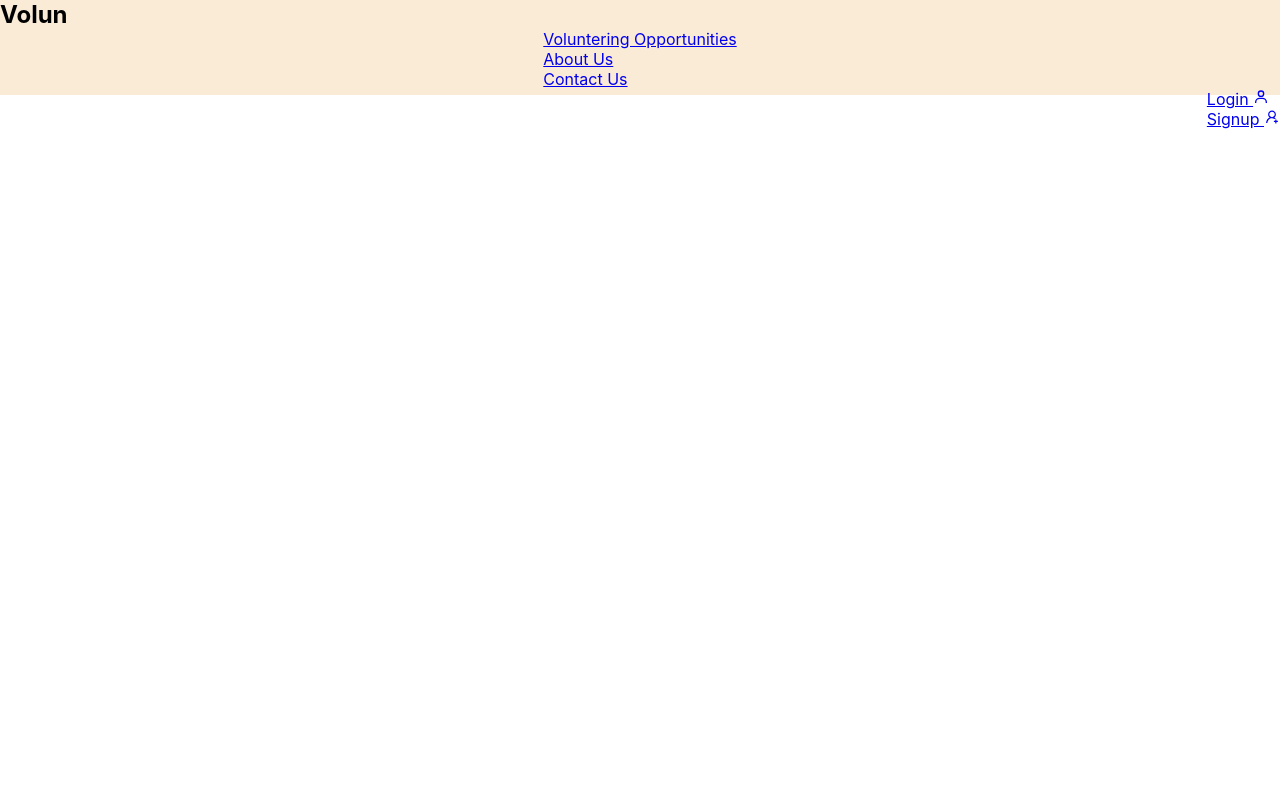
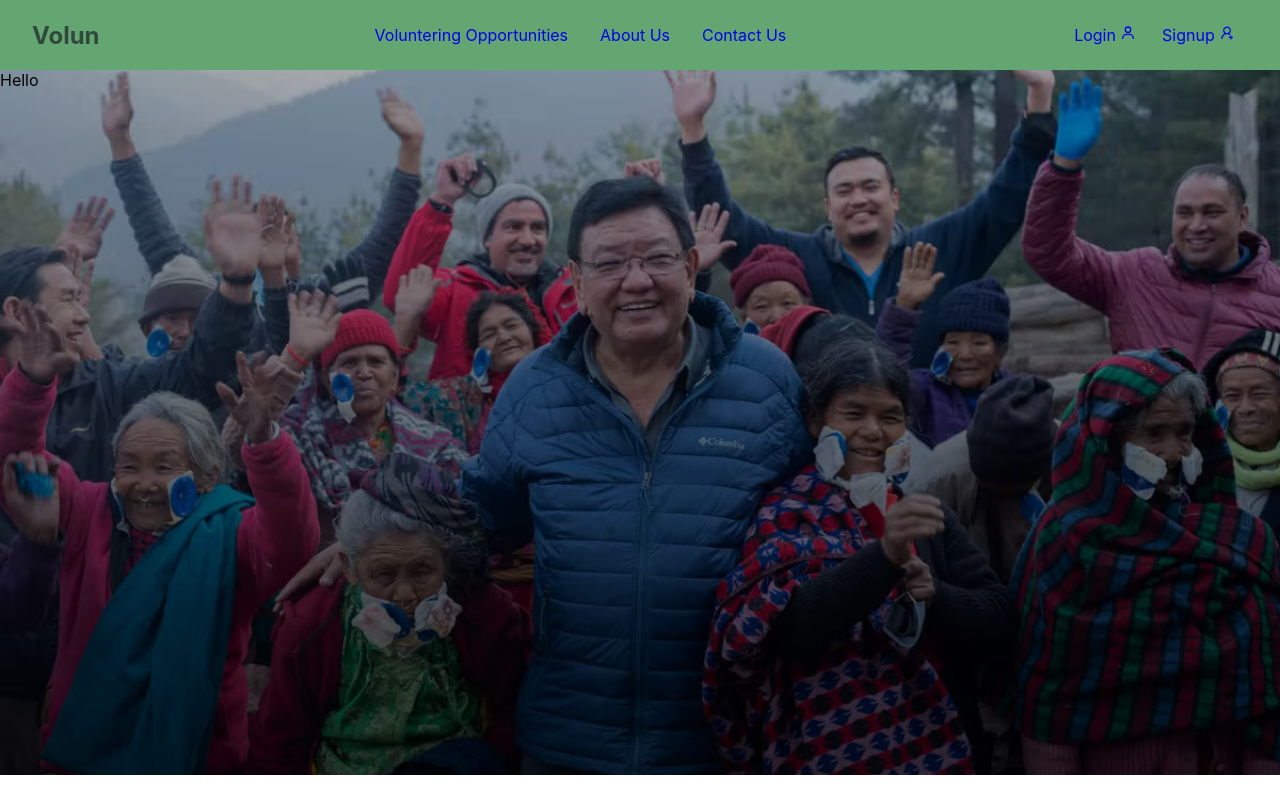
Before and after one commit to anysa-kharel/Volunteer-Management-System, a React (Create React App) app: page / in a window 1280 px wide. Built offline with nearby package versions, Linux system fonts and the light colour scheme.

Commit message:
Photo added

```diff
--- a/src/components/Navbar.css
+++ b/src/components/Navbar.css
@@ -1,26 +1,52 @@
-*
-{
+* {
     padding: 0%;
     margin: 0%;
     box-sizing: border-box;
 }
-li{
+
+.title {
+    margin-left: 2rem;
+    color: #31493C;
+}
+
+li {
     list-style: none;
 }
 
-.main-nav{
-    background-color: antiquewhite;
-    height: 95px;
-    padding:0%;
+.main-nav {
+    display: flex;
+    background-color: #64A672;
+    height: 70px;
+    justify-content: space-between;
+    align-items: center;
 }
 
-.Menus{
+.nav_item {
     display: flex;
-    align-items: center;
-    justify-content: center;
+    justify-content: space-between;
 }
 
-.login{
+.nav_item li {
+    margin: 1rem;
+}
+.hover_item:hover{
+    color: red;
+}
+
+.no_underline {
+    text-decoration: none;
+}
+
+.log-in {
     display: flex;
-    justify-content: flex-end;
+    margin-right: 2rem;
 }
+.log-in li{
+    margin: 0.8rem;
+}
+.Menus {
+    display: flex;
+    flex-direction: row;
+
+
+}
--- a/src/components/Navbar.js
+++ b/src/components/Navbar.js
@@ -14,26 +14,26 @@ const Navbar=()=>{
             </div>
 
             <div className="Menus">
-                <ul>
+                <ul className="nav_item">
                     <li>
-                    <Link > Voluntering Opportunities</Link>
+                    <Link className="no_underline hover_item" > Voluntering Opportunities</Link>
                     </li>
                     <li>
-                    <Link to="/about"> About Us</Link>
+                    <Link className="no_underline hover_item" to="/about"> About Us</Link>
                     </li>
                     <li>
-                    <Link to="/contact"> Contact Us </Link>
+                    <Link className="no_underline hover_item" to="/contact"> Contact Us </Link>
                     </li>
                 </ul>
             </div>
 
             <div className="login">
-                 <ul>
+                 <ul className="log-in">
                     <li>
-                        <Link to="/login">Login <BiUser/></Link>
+                        <Link className="no_underline hover_item" to="/login">Login <BiUser/></Link>
                     </li>
                     <li>
-                        <Link to="/signup">Signup <AiOutlineUserAdd/></Link>
+                        <Link className="no_underline hover_item" to="/signup">Signup <AiOutlineUserAdd/></Link>
                     </li>
                  </ul>
                  </div>
--- /dev/null
+++ b/src/pages/Home.css
@@ -0,0 +1,10 @@
+.image{
+
+    background: linear-gradient(rgba(0,0,0,0.3),rgba(0,0,0,0.7)),url('../assests/sanduk.jpg');
+    background-size: cover;
+    background-position: center;
+    background-image: no-repeat;
+    width: 100%;
+    height: 705px;
+
+}
--- a/src/pages/Home.js
+++ b/src/pages/Home.js
@@ -1,11 +1,19 @@
 import React from 'react'
 import Navbar from '../components/Navbar'
+import './Home.css';
 
 const Home = () => {
   return (
-    <div>
+    <>
       <Navbar/>
-    </div>
+
+      <div className='image'>
+         Hello
+      </div>
+
+
+
+     </>
   )
 }
 
```
Also changed, not shown: src/assests/sanduk.jpg (added).
